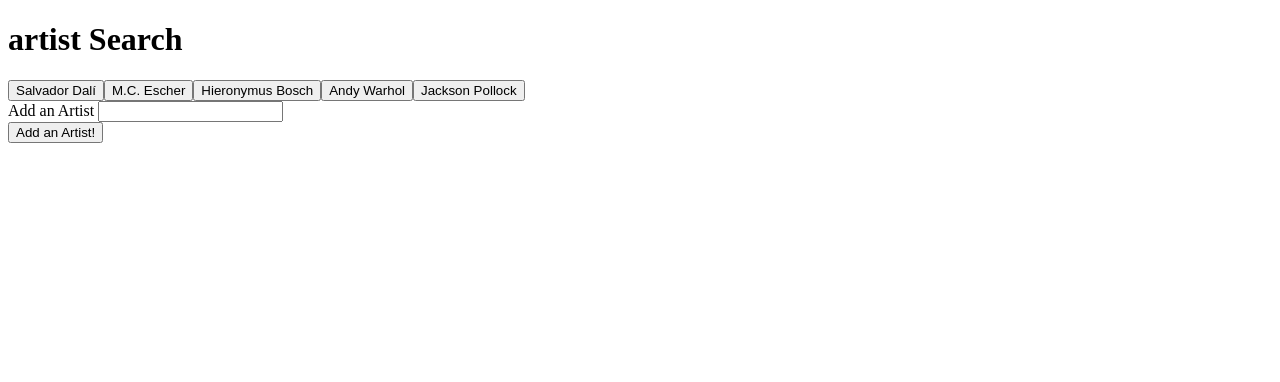
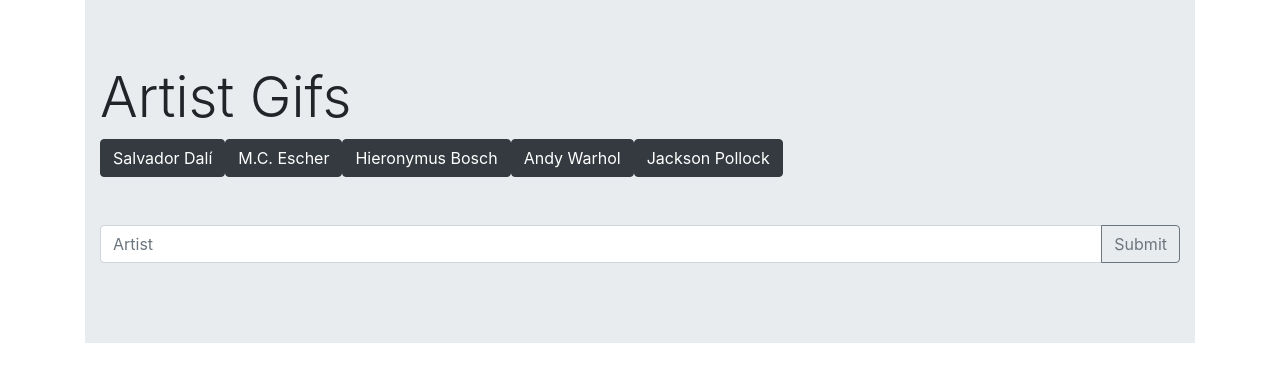
Before and after one commit to TrevorCollins/giphy-API, a plain HTML site: page index.html in a window 1280 px wide. Drawn offline with nearby package versions, Linux system fonts and the light colour scheme.

Commit message:
Added bootstrap

```diff
--- a/assets/javascript/giphy_app.js
+++ b/assets/javascript/giphy_app.js
@@ -48,7 +48,7 @@
 
         var a = $("<button>");
         a.attr("data-name", artists[i]);
-        a.addClass("artist-btn");
+        a.addClass("artist-btn btn btn-dark");
         a.text(artists[i]);
         $("#buttons").append(a);
     };
--- a/index.html
+++ b/index.html
@@ -3,26 +3,25 @@
 
 <head>
     <meta charset="utf-8" />
-    <title>Page Title</title>
+    <title>Art Gifs</title>
+    <link rel="stylesheet" href="https://stackpath.bootstrapcdn.com/bootstrap/4.2.1/css/bootstrap.min.css" integrity="sha384-GJzZqFGwb1QTTN6wy59ffF1BuGJpLSa9DkKMp0DgiMDm4iYMj70gZWKYbI706tWS" crossorigin="anonymous">
 </head>
 
 <body>
     <div class="container">
-        <h1>artist Search</h1>
-
-        <!-- Rendered Buttons will get Dumped Here  -->
-        <div id="buttons"></div>
-
-        <form id="artist-form">
-            <label for="input">Add an Artist</label>
-            <input type="text" id="input">
-            <br>
-
-            <!-- Button triggers new artist to be added -->
-            <input id="submit" type="submit" value="Add an Artist!">
-        </form>
-
-        <!-- artists will Get Dumped Here -->
+        <div class="jumbotron jumbotron-fluid">
+            <div class="container">
+                <h1 class="display-4">Artist Gifs</h1>
+                <div id="buttons"></div>
+                <br><br>
+                <div class="input-group mb-3" id="artist-form">
+                    <input id= "input" type="text" class="form-control" placeholder="Artist" aria-label="Artist" aria-describedby="button-addon2">
+                    <div class="input-group-append">
+                        <button class="btn btn-outline-secondary" type="button" id="submit">Submit</button>
+                    </div>
+                </div>
+            </div>
+        </div>
         <div id="gif-view"></div>
     </div>
 
```
